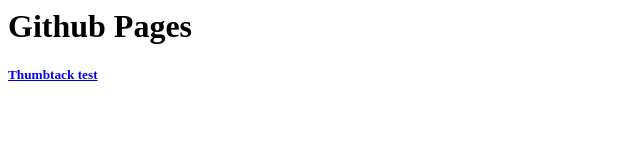
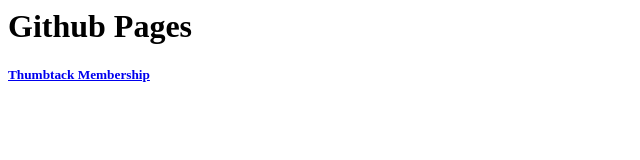
Before and after one commit to jessestauffer/jessestauffer.github.io, a plain HTML site: page index.html in a window 1280 px wide. Shown: the full height of the page, 0-640 px from the left. Drawn offline with Linux system fonts and the light colour scheme.

Commit message:
Update index.html

```diff
--- a/index.html
+++ b/index.html
@@ -5,6 +5,6 @@
   </head>
   <body>
     <h1>Github Pages</h1>
-    <a href="thumbtack://test"><h5>Thumbtack test</h5></a>
+    <a href="https://thumbtack.com/membership"><h5>Thumbtack Membership</h5></a>
   </body>
 </html>
```
